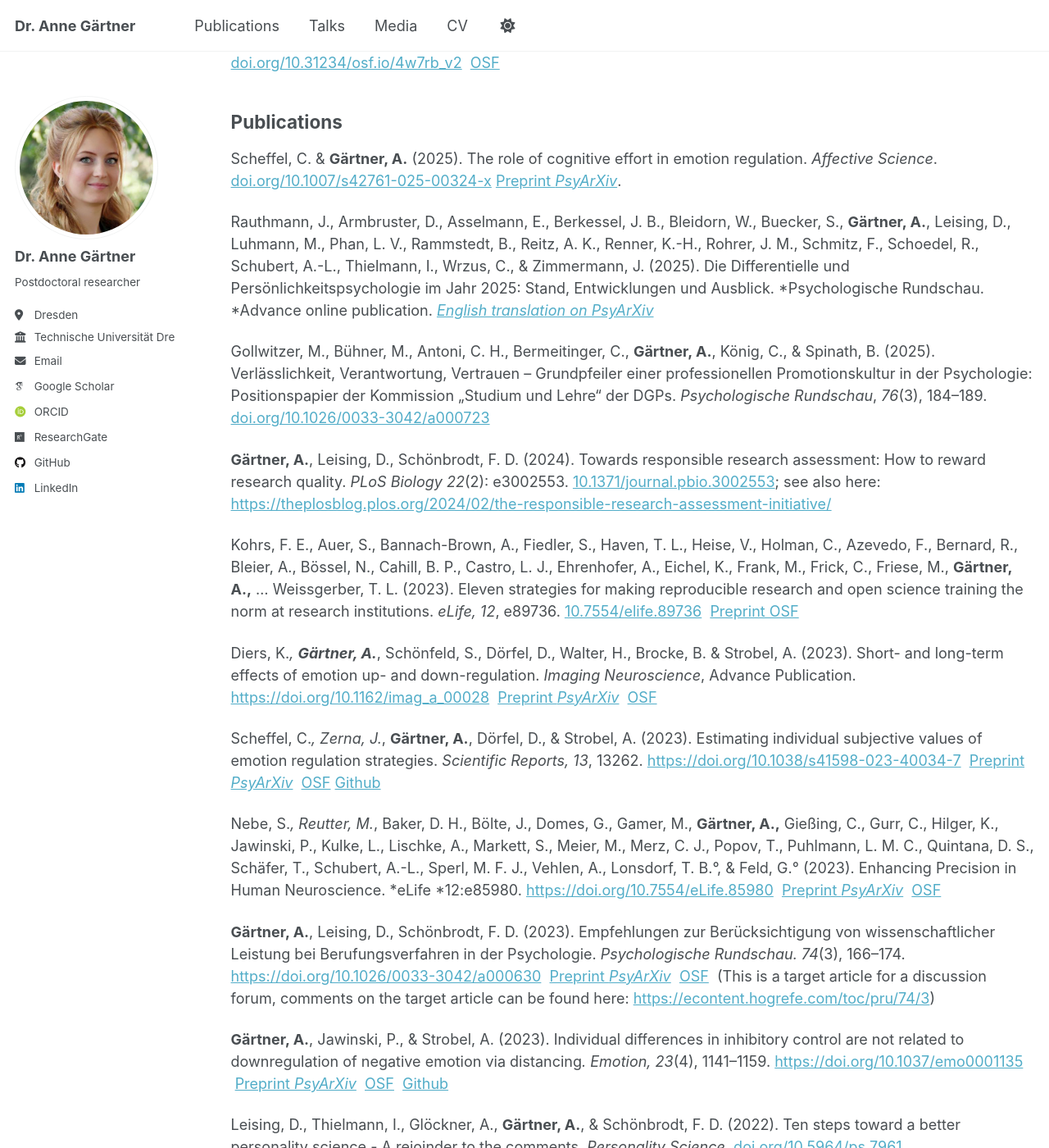
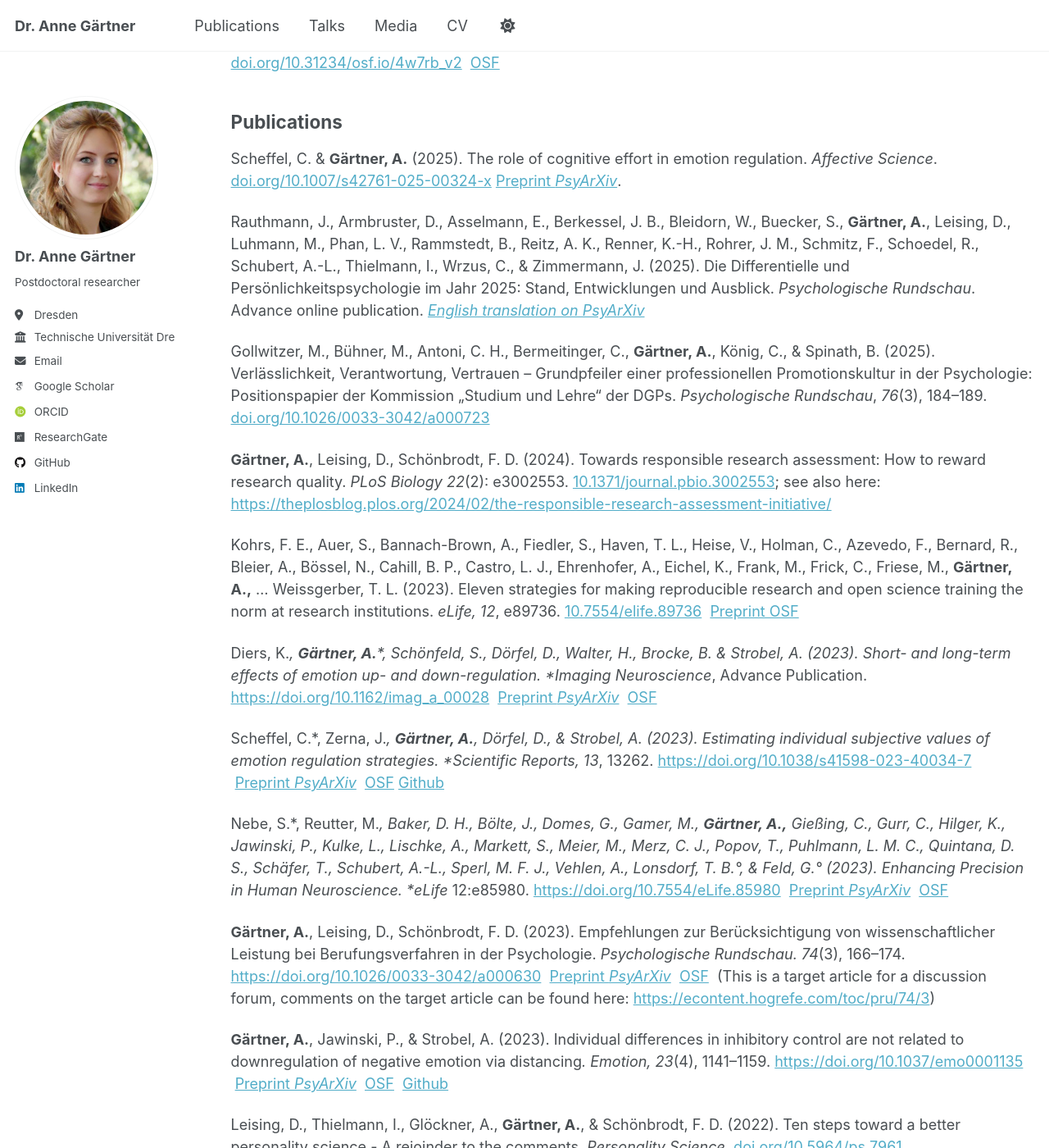
Before and after one commit to angaertner/angaertner.github.io, a Jekyll site: the page built from _pages/publications.md, in a window 1280 px wide and 1400 px high, scrolled down 957 px. Shown: the whole window at 82% size. Built offline with Jekyll 4.4.1, drawn with Linux system fonts in a browser that asks for light colours; some web fonts are replaced; a script that is not in the unit is left out; some of the changed text lies outside the part shown.

Commit message:
Update publications.md

```diff
--- a/_pages/publications.md
+++ b/_pages/publications.md
@@ -13,9 +13,9 @@ author_profile: true
 
 König, L. M., **Gärtner, A.**, Slack, H. R., Dhakal, S., Adetula, A., Dougherty, M. R., & Corral-Frías, N. S. (2025). How to bolster employability through open science. *PsyArXiv*. [doi.org/10.31219/osf.io/zgfkd_v1](https://doi.org/10.31219/osf.io/zgfkd_v1)
 
-**Gärtner, A**.*, Scheffel, C.*, Schweikert, T., & Dörfel, D. (2025). The FlexER-Scale: A new Self-report Measure of Individual Differences in Emotion Regulation Flexibility. *PsyArXiv.* [doi.org/10.31234/osf.io/hprbz_v3](https://doi.org/10.31234/osf.io/hprbz_v3) &nbsp;[OSF](https://osf.io/fghr8/files/osfstorage)
+**Gärtner, A**.*, Scheffel, C.*, Schweikert, T., & Dörfel, D. (2025). The FlexER-Scale: A new Self-report Measure of Individual Differences in Emotion Regulation Flexibility. *PsyArXiv*. [doi.org/10.31234/osf.io/hprbz_v3](https://doi.org/10.31234/osf.io/hprbz_v3) &nbsp;[OSF](https://osf.io/fghr8/files/osfstorage)
 
-Sicorello, M., Zaehringer, J., Paschke, L., Steimke, R., Stelzel, C., Gianaros, P. J., LaBar, K. S., Graner, J. L., Kim, S. H., Wessa, M., Sandner, M., Weinmar, F., Derntl, B., Kraynak, T. E., Huneke, N. T. M., Fagan, H., Kohn, N., Fernandez, G., Yan, L., Marin-Morales, A., Verdejo-Roman, J., Steward, T., Harrison, B. J., Davey, C. G., Dorfel, D., Walter, H., Neta, M., Pierce, J., Stolz, D. S., Kissler, J., Benzait, A., Erk, S., Berboth, S., van Reekum, C. M., Tupitsa, E., Mulej Bratec, S., Sorg, C., Muller-Pinzler, L., Sokolowski, A., Dragan, W. L., Folkierska-Zukowska, M., Jentsch, V. L., Merz, C. J., Scheffel, C., Diers, K., Nashiro, K., Heinke, S., Min, J., Mather, M., **Gärtner, A.**, McRae, K., Powers, J. P., Doren, N., Maier, S. U., Nebe, S., Dziobek, I., Gaebler, M., Daniels, J. K., Burghardt, M., Schmidt, S. N. L., Hofhansel, L., Habel, U., & Morawetz, C. (2025). The elusive neural signature of emotion regulation capabilities: Evidence from a large-scale consortium.* bioRxiv. *[https://doi.org/10.1101/2025.08.18.670843](https://doi.org/10.1101/2025.08.18.670843)
+Sicorello, M., Zaehringer, J., Paschke, L., Steimke, R., Stelzel, C., Gianaros, P. J., LaBar, K. S., Graner, J. L., Kim, S. H., Wessa, M., Sandner, M., Weinmar, F., Derntl, B., Kraynak, T. E., Huneke, N. T. M., Fagan, H., Kohn, N., Fernandez, G., Yan, L., Marin-Morales, A., Verdejo-Roman, J., Steward, T., Harrison, B. J., Davey, C. G., Dorfel, D., Walter, H., Neta, M., Pierce, J., Stolz, D. S., Kissler, J., Benzait, A., Erk, S., Berboth, S., van Reekum, C. M., Tupitsa, E., Mulej Bratec, S., Sorg, C., Muller-Pinzler, L., Sokolowski, A., Dragan, W. L., Folkierska-Zukowska, M., Jentsch, V. L., Merz, C. J., Scheffel, C., Diers, K., Nashiro, K., Heinke, S., Min, J., Mather, M., **Gärtner, A.**, McRae, K., Powers, J. P., Doren, N., Maier, S. U., Nebe, S., Dziobek, I., Gaebler, M., Daniels, J. K., Burghardt, M., Schmidt, S. N. L., Hofhansel, L., Habel, U., & Morawetz, C. (2025). The elusive neural signature of emotion regulation capabilities: Evidence from a large-scale consortium.* bioRxiv*. [https://doi.org/10.1101/2025.08.18.670843](https://doi.org/10.1101/2025.08.18.670843)
 
 Schönbrodt, F. D., **Gärtner, A.**, Frank, M., Gollwitzer, M., Ihle, M., Mischkowski, D., Phan, L. V., Schmitt, M., Scheel, A. M., Schubert, A.-L., Steinberg, U., & Leising, D. (2025). Responsible Research Assessment I: Implementing DORA and CoARA for hiring and promotion in psychology. *PsyArXiv.* [doi.org/10.31234/osf.io/rgh5b_v2](https://osf.io/preprints/psyarxiv/rgh5b_v2)
 
@@ -29,7 +29,7 @@ Etzel, F. T.*, Seyffert-Müller, A.*, Schönbrodt, F. D., Kreuzer, L., **Gärtne
 
 Scheffel, C. & **Gärtner, A.** (2025). The role of cognitive effort in emotion regulation. *Affective Science*. [doi.org/10.1007/s42761-025-00324-x](https://doi.org/10.1007/s42761-025-00324-x) [Preprint *PsyArXiv*](https://doi.org/10.31234/osf.io/eg9fm).
 
-Rauthmann, J., Armbruster, D., Asselmann, E., Berkessel, J. B., Bleidorn, W., Buecker, S., **Gärtner, A.**, Leising, D., Luhmann, M., Phan, L. V., Rammstedt, B., Reitz, A. K., Renner, K.-H., Rohrer, J. M., Schmitz, F., Schoedel, R., Schubert, A.-L., Thielmann, I., Wrzus, C., & Zimmermann, J. (2025). Die Differentielle und Persönlichkeitspsychologie im Jahr 2025: Stand, Entwicklungen und Ausblick. *Psychologische Rundschau. *Advance online publication. [*English translation on PsyArXiv*](https://osf.io/preprints/psyarxiv/2597u_v1)
+Rauthmann, J., Armbruster, D., Asselmann, E., Berkessel, J. B., Bleidorn, W., Buecker, S., **Gärtner, A.**, Leising, D., Luhmann, M., Phan, L. V., Rammstedt, B., Reitz, A. K., Renner, K.-H., Rohrer, J. M., Schmitz, F., Schoedel, R., Schubert, A.-L., Thielmann, I., Wrzus, C., & Zimmermann, J. (2025). Die Differentielle und Persönlichkeitspsychologie im Jahr 2025: Stand, Entwicklungen und Ausblick. *Psychologische Rundschau*. Advance online publication. [*English translation on PsyArXiv*](https://osf.io/preprints/psyarxiv/2597u_v1)
 
 Gollwitzer, M., Bühner, M., Antoni, C. H., Bermeitinger, C., **Gärtner, A.**, König, C., & Spinath, B. (2025). Verlässlichkeit, Verantwortung, Vertrauen – Grundpfeiler einer professionellen Promotionskultur in der Psychologie: Positionspapier der Kommission „Studium und Lehre“ der DGPs. *Psychologische Rundschau*, *76*(3), 184–189. [doi.org/10.1026/0033-3042/a000723](https://econtent.hogrefe.com/doi/10.1026/0033-3042/a000723)
 
@@ -37,11 +37,11 @@ Gollwitzer, M., Bühner, M., Antoni, C. H., Bermeitinger, C., **Gärtner, A.**,
 
 Kohrs, F. E., Auer, S., Bannach-Brown, A., Fiedler, S., Haven, T. L., Heise, V., Holman, C., Azevedo, F., Bernard, R., Bleier, A., Bössel, N., Cahill, B. P., Castro, L. J., Ehrenhofer, A., Eichel, K., Frank, M., Frick, C., Friese, M., **Gärtner, A.,** ... Weissgerber, T. L. (2023). Eleven strategies for making reproducible research and open science training the norm at research institutions. *eLife, 12*, e89736. [10.7554/elife.89736](https://doi.org/10.7554/elife.89736) &nbsp;[Preprint OSF](https://doi.org/10.31219/osf.io/kcvra)
 
-Diers, K.*, **Gärtner, A.***, Schönfeld, S., Dörfel, D., Walter, H., Brocke, B. & Strobel, A. (2023). Short- and long-term effects of emotion up- and down-regulation. *Imaging Neuroscience*, Advance Publication. [https://doi.org/10.1162/imag_a_00028](https://doi.org/10.1162/imag_a_00028) &nbsp;[Preprint *PsyArXiv*](https://psyarxiv.com/fms27) &nbsp;[OSF](https://osf.io/ktjnw/)
+Diers, K.*, **Gärtner, A.**\*, Schönfeld, S., Dörfel, D., Walter, H., Brocke, B. & Strobel, A. (2023). Short- and long-term effects of emotion up- and down-regulation. *Imaging Neuroscience*, Advance Publication. [https://doi.org/10.1162/imag_a_00028](https://doi.org/10.1162/imag_a_00028) &nbsp;[Preprint *PsyArXiv*](https://psyarxiv.com/fms27) &nbsp;[OSF](https://osf.io/ktjnw/)
 
-Scheffel, C.*, Zerna, J.*, **Gärtner, A.**, Dörfel, D., & Strobel, A. (2023). Estimating individual subjective values of emotion regulation strategies. *Scientific Reports, 13*, 13262. [https://doi.org/10.1038/s41598-023-40034-7](https://doi.org/10.1038/s41598-023-40034-7) &nbsp;[Preprint *PsyArXiv*](https://doi.org/10.31234/osf.io/wr8qx) &nbsp;[OSF](https://osf.io/vnj8x/) [Github](https://github.com/ChScheffel/CAD)
+Scheffel, C.\*, Zerna, J.*, **Gärtner, A.**, Dörfel, D., & Strobel, A. (2023). Estimating individual subjective values of emotion regulation strategies. *Scientific Reports, 13*, 13262. [https://doi.org/10.1038/s41598-023-40034-7](https://doi.org/10.1038/s41598-023-40034-7) &nbsp;[Preprint *PsyArXiv*](https://doi.org/10.31234/osf.io/wr8qx) &nbsp;[OSF](https://osf.io/vnj8x/) [Github](https://github.com/ChScheffel/CAD)
 
-Nebe, S.*, Reutter, M.*, Baker, D. H., Bölte, J., Domes, G., Gamer, M., **Gärtner, A.,** Gießing, C., Gurr, C., Hilger, K., Jawinski, P., Kulke, L., Lischke, A., Markett, S., Meier, M., Merz, C. J., Popov, T., Puhlmann, L. M. C., Quintana, D. S., Schäfer, T., Schubert, A.-L., Sperl, M. F. J., Vehlen, A., Lonsdorf, T. B.°, & Feld, G.° (2023). Enhancing Precision in Human Neuroscience. *eLife *12:e85980. [https://doi.org/10.7554/eLife.85980](https://doi.org/10.7554/eLife.85980) &nbsp;[Preprint *PsyArXiv*](https://psyarxiv.com/m8c4k/) &nbsp;[OSF](https://osf.io/9g8yq/)
+Nebe, S.\*, Reutter, M.*, Baker, D. H., Bölte, J., Domes, G., Gamer, M., **Gärtner, A.,** Gießing, C., Gurr, C., Hilger, K., Jawinski, P., Kulke, L., Lischke, A., Markett, S., Meier, M., Merz, C. J., Popov, T., Puhlmann, L. M. C., Quintana, D. S., Schäfer, T., Schubert, A.-L., Sperl, M. F. J., Vehlen, A., Lonsdorf, T. B.°, & Feld, G.° (2023). Enhancing Precision in Human Neuroscience. *eLife* 12:e85980. [https://doi.org/10.7554/eLife.85980](https://doi.org/10.7554/eLife.85980) &nbsp;[Preprint *PsyArXiv*](https://psyarxiv.com/m8c4k/) &nbsp;[OSF](https://osf.io/9g8yq/)
 
 **Gärtner, A.**, Leising, D., Schönbrodt, F. D. (2023). Empfehlungen zur Berücksichtigung von wissenschaftlicher Leistung bei Berufungsverfahren in der Psychologie. *Psychologische Rundschau. 74*(3), 166–174. [https://doi.org/10.1026/0033-3042/a000630](https://doi.org/10.1026/0033-3042/a000630) &nbsp;[Preprint *PsyArXiv*](https://psyarxiv.com/3yjz7) &nbsp;[OSF](https://osf.io/4wynr/) &nbsp;(This is a target article for a discussion forum, comments on the target article can be found here: [https://econtent.hogrefe.com/toc/pru/74/3](https://econtent.hogrefe.com/toc/pru/74/3))
 
@@ -59,30 +59,30 @@ Diers, K., Dörfel, D., **Gärtner, A.**, Schönfeld, S., Walter, H., Strobel, A
 
 Scheffel, C., Graupner, S., **Gärtner, A.**, Zerna, J., Strobel, A., & Dörfel, D. (2021). Effort beats effectiveness in emotion regulation choice: Differences between suppression and distancing in subjective and physiological measures. *Psychophysiology*, 00e1–24. [doi.org/10.1111/psyp.13908](https://doi.org/10.1111/psyp.13908) &nbsp;[Preprint *PsyArXiv*](https://psyarxiv.com/hrczt/) &nbsp;[OSF](https://osf.io/b42rn/) &nbsp;[PDF](https://tu-dresden.de/mn/psychologie/ifap/differentielle-psychologie/ressourcen/dateien/mitarbeiter/gaertner/articles/scheffel2021)
 
-**Gärtner, A.***, Grass, J.*, Wolff, M., Goschke, T., Strobel, A., & Strobel, A. (2021). No relation of Need for Cognition to basic executive functions. *Journal of Personality, *00:1–13.* *[doi:10.1111/jopy.12639](https://doi.org/10.1111/jopy.12639) &nbsp;[Preprint *PsyArXiv*](https://doi.org/10.31234/osf.io/ts97j) &nbsp;[OSF](https://osf.io/93gs6/) &nbsp;[PDF](https://tu-dresden.de/mn/psychologie/ifap/differentielle-psychologie/ressourcen/dateien/mitarbeiter/gaertner/articles/gaertnergrass2021)
+**Gärtner, A.**\*, Grass, J.\*, Wolff, M., Goschke, T., Strobel, A., & Strobel, A. (2021). No relation of Need for Cognition to basic executive functions. *Journal of Personality*, 00:1–13. [doi:10.1111/jopy.12639](https://doi.org/10.1111/jopy.12639) &nbsp;[Preprint *PsyArXiv*](https://doi.org/10.31234/osf.io/ts97j) &nbsp;[OSF](https://osf.io/93gs6/) &nbsp;[PDF](https://tu-dresden.de/mn/psychologie/ifap/differentielle-psychologie/ressourcen/dateien/mitarbeiter/gaertner/articles/gaertnergrass2021)
 
 **Gärtner, A.**, & Strobel, A. (2021). Individual differences in inhibitory control: A latent variable analysis. *Journal of Cognition, 4*(1), 17. [doi:10.5334/joc.150](https://www.journalofcognition.org/article/10.5334/joc.150/) [Preprint *PsyArXiv*](https://doi.org/10.31234/osf.io/gnhmt) &nbsp;[OSF](https://osf.io/2fwm4/) &nbsp;[PDF](https://tu-dresden.de/mn/psychologie/ifap/differentielle-psychologie/ressourcen/dateien/mitarbeiter/gaertner/articles/gaertner2021)
 
-Behnke, A., Rojas, R., **Gärtner, A.** (2021). Emotionsregulation im Rettungsdienst – Zusammenhänge mit beruflichem Stress, Belastungssymptomatik und Arbeitszufriedenheit von Beschäftigten im Rettungsdienst. *Prävention und Gesundheitsförderung, 16,** ***188–192*. *[doi.org/10.1007/s11553-021-00836-x](https://doi.org/10.1007/s11553-021-00836-x) &nbsp;[PDF](https://tu-dresden.de/mn/psychologie/ifap/differentielle-psychologie/ressourcen/dateien/mitarbeiter/gaertner/articles/puge)
+Behnke, A., Rojas, R., **Gärtner, A.** (2021). Emotionsregulation im Rettungsdienst – Zusammenhänge mit beruflichem Stress, Belastungssymptomatik und Arbeitszufriedenheit von Beschäftigten im Rettungsdienst. *Prävention und Gesundheitsförderung, 16,* 188–192. [doi.org/10.1007/s11553-021-00836-x](https://doi.org/10.1007/s11553-021-00836-x) &nbsp;[PDF](https://tu-dresden.de/mn/psychologie/ifap/differentielle-psychologie/ressourcen/dateien/mitarbeiter/gaertner/articles/puge)
 
 Spinath, B., Antoni, C. H., Bermeitinger, C., Bühner, M., Elsner, B., Erdfelder, E., Fydrich, T., **Gärtner, A.**, Gollwitzer, M., König, M., Tuschen-Caffier, B. (2021). Kommentar zu Lindner, M. A. et al. (2021). Ein Plädoyer zur Qualitätssicherung schriftlicher Prüfungen im Psychologiestudium. *Psychologische Rundschau, 72*(2), 106–131. [doi.org/10.1026/0033-3042/a000531](https://doi.org/10.1026/0033-3042/a000531)
 
-Erdfelder, E., Antoni, C. H., Bermeitinger, C., Bühner, M., Elsner, B., Fydrich, T., **Gärtner, A.**, Gollwitzer, M., König, C. J., Spinath, B., Tuschen-Caffier, B., Vaterrodt, B. (2020). Präsenzveranstaltungen: Unverzichtbarer Kernbestandteil einer qualitativ hochwertigen universitären Psychologieausbildung. *Psychologische Rundschau, 72*(1), 19–26.* * [doi.org/10.1026/0033-3042/a000492](https://doi.org/10.1026/0033-3042/a000492)
+Erdfelder, E., Antoni, C. H., Bermeitinger, C., Bühner, M., Elsner, B., Fydrich, T., **Gärtner, A.**, Gollwitzer, M., König, C. J., Spinath, B., Tuschen-Caffier, B., Vaterrodt, B. (2020). Präsenzveranstaltungen: Unverzichtbarer Kernbestandteil einer qualitativ hochwertigen universitären Psychologieausbildung. *Psychologische Rundschau, 72*(1), 19–26. [doi.org/10.1026/0033-3042/a000492](https://doi.org/10.1026/0033-3042/a000492)
 
 Tuschen-Caffier, B., Antoni, C. H., Elsner, B., Bermeitinger, C., Bühner, M., Erdfelder, E., Fydrich, T., **Gärtner, A.**, Gollwitzer, M., König, C. J., & Spinath, B. (2020). Quo vadis „Studium und Lehre“ in der Psychologie? Denkanstöße für die Neukonzeption von Studiengängen. *Psychologische Rundschau*, 71(4), 384–393. [doi: 10.1026/0033-3042/a000513](https://doi:%C2%A010.1026/0033-3042/a000513)
 
-Dörfel, D.*, **Gärtner, A.***, & Scheffel, C.* (2020). Resting state cortico-limbic functional connectivity and dispositional use of emotion regulation strategies: A replication and extension study. *Frontiers in Behavioral Neuroscience, 14, *128. *All authors contributed equally and are listed in alphabetical order. [doi: 10.3389/fnbeh.2020.00128](https://www.frontiersin.org/articles/10.3389/fnbeh.2020.00128/abstract) &nbsp;[Preprint *PsyArXiv*](https://doi:10.31234/osf.io/tc58u) &nbsp;[Preregistration](https://psyarxiv.com/tc58u/) &nbsp;[OSF](https://osf.io/p7hb5/)
+Dörfel, D.\*, **Gärtner, A.**\*, & Scheffel, C.\* (2020). Resting state cortico-limbic functional connectivity and dispositional use of emotion regulation strategies: A replication and extension study. *Frontiers in Behavioral Neuroscience, 14,* 128. *All authors contributed equally and are listed in alphabetical order. [doi: 10.3389/fnbeh.2020.00128](https://www.frontiersin.org/articles/10.3389/fnbeh.2020.00128/abstract) &nbsp;[Preprint *PsyArXiv*](https://doi:10.31234/osf.io/tc58u) &nbsp;[Preregistration](https://psyarxiv.com/tc58u/) &nbsp;[OSF](https://osf.io/p7hb5/)
 
-Strobel, A.*, Behnke, A.*, **Gärtner, A.**, & Strobel, A. (2019). The interplay of intelligence and Need for Cognition in predicting school grades: A retrospective study. *Personality and Individual Differences, 144*, 147–152*. *[doi.org/10.1016/j.paid.2019.02.041](https://doi.org/10.1016/j.paid.2019.02.041)
+Strobel, A.\*, Behnke, A.\*, **Gärtner, A.**, & Strobel, A. (2019). The interplay of intelligence and Need for Cognition in predicting school grades: A retrospective study. *Personality and Individual Differences, 144*, 147–152. [doi.org/10.1016/j.paid.2019.02.041](https://doi.org/10.1016/j.paid.2019.02.041)
 
-**Gärtner, A.***, Behnke, A.*, Conrad, D., Kolassa, I.-T., Rojas, Roberto (2019). Emotion regulation in rescue workers: Differential relationship with perceived work-related stress and stress-related symptoms. *Frontiers in Psychology**, 9*, 2744*. *[doi:10.3389/fpsyg.2018.02744](https://doi.org/10.3389/fpsyg.2018.02744)
+**Gärtner, A.**\*, Behnke, A.\*, Conrad, D., Kolassa, I.-T., Rojas, Roberto (2019). Emotion regulation in rescue workers: Differential relationship with perceived work-related stress and stress-related symptoms. *Frontiers in Psychology, 9,* 2744. [doi:10.3389/fpsyg.2018.02744](https://doi.org/10.3389/fpsyg.2018.02744)
 
-**Gärtner, A.**, Dörfel, D., Diers, K., Witt, S. H., Strobel, A., Brocke, B. (2018). Impact of FAAH genetic variation on fronto-amygdala function during emotional processing. *European Archives of Psychiatry and Clinical Neuroscience. *[doi: 10.1007/s00406-018-0944-9](https://link.springer.com/article/10.1007%2Fs00406-018-0944-9)
+**Gärtner, A.**, Dörfel, D., Diers, K., Witt, S. H., Strobel, A., Brocke, B. (2018). Impact of FAAH genetic variation on fronto-amygdala function during emotional processing. *European Archives of Psychiatry and Clinical Neuroscience.* [doi: 10.1007/s00406-018-0944-9](https://link.springer.com/article/10.1007%2Fs00406-018-0944-9)
 
-**Gärtner, A.**, Strobel, A., Reif, A., Lesch, K.-P., Enge, S. (2018). Genetic variation in serotonin function impacts on altruistic punishment in the ultimatum game: A longitudinal approach. *Brain and Cognition*, 125, 37-44. [doi: 10.1016/j.bandc.2018.05.007](https://doi.org/10.1016/j.bandc.2018.05.007)
+**Gärtner, A.**, Strobel, A., Reif, A., Lesch, K.-P., Enge, S. (2018). Genetic variation in serotonin function impacts on altruistic punishment in the ultimatum game: A longitudinal approach. *Brain and Cognition, 125,* 37-44. [doi: 10.1016/j.bandc.2018.05.007](https://doi.org/10.1016/j.bandc.2018.05.007)
 
 Enge, S., Fleischhauer, M., **Gärtner, A.**, Reif, A., Lesch, K.P., Kliegel, M., Strobel, A. (2016). Brain-derived neurotrophic factor (Val66Met) and serotonin transporter (5-HTTLPR) polymorphisms modulate plasticity in inhibitory control performance over time but independent of inhibitory control training. *Frontiers in Human Neuroscience*, 10. [doi: 10.3389/fnhum.2016.00370](https://www.ncbi.nlm.nih.gov/pmc/articles/PMC4966207/)
 
-Armbruster, D., Suchert, V., **Gärtner, A.**, & Strobel, A. (2014). Threatening shapes: the impact of simple geometric configurations on peripheral physiological markers. *Physiology & Behavior*, 135, 215-221. [doi: 10.1016/j.physbeh.2014.06.020](http://dx.doi.org/10.1016/j.physbeh.2014.06.020)
+Armbruster, D., Suchert, V., **Gärtner, A.**, & Strobel, A. (2014). Threatening shapes: The impact of simple geometric configurations on peripheral physiological markers. *Physiology & Behavior, 135,* 215-221. [doi: 10.1016/j.physbeh.2014.06.020](http://dx.doi.org/10.1016/j.physbeh.2014.06.020)
 
 *joint first authorship
```
